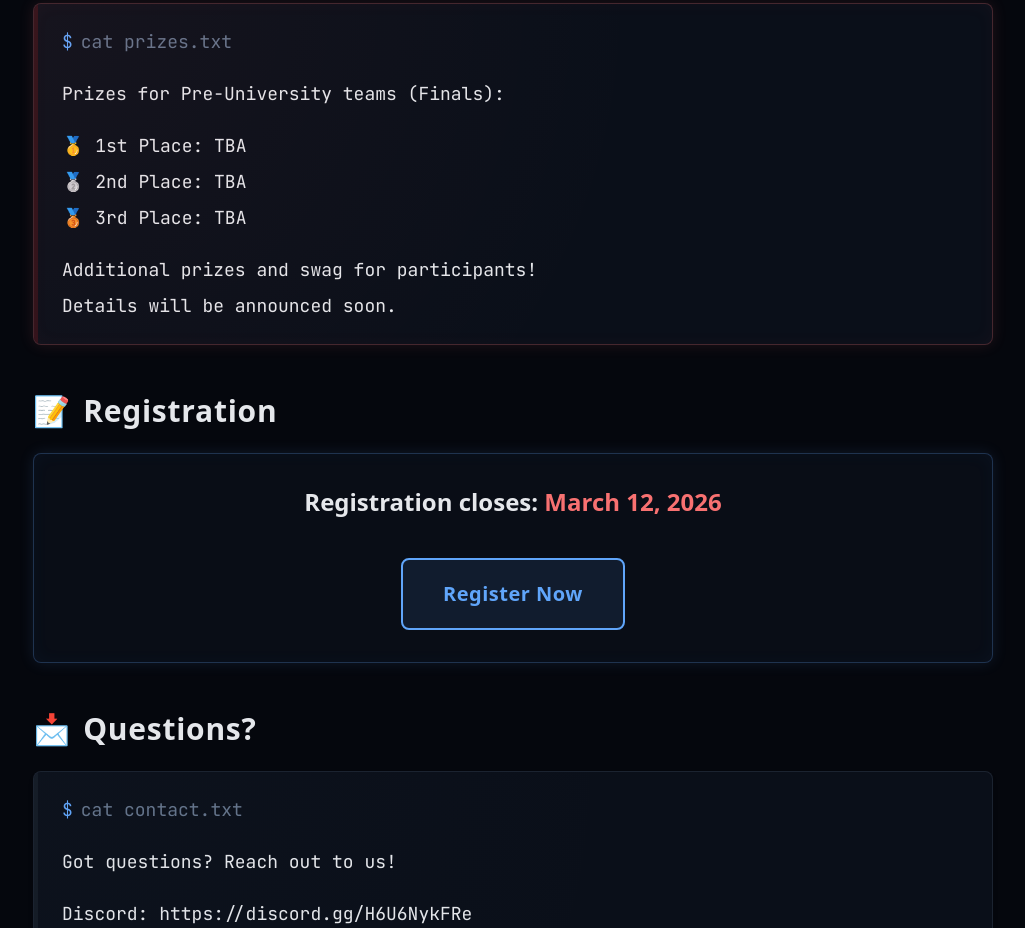
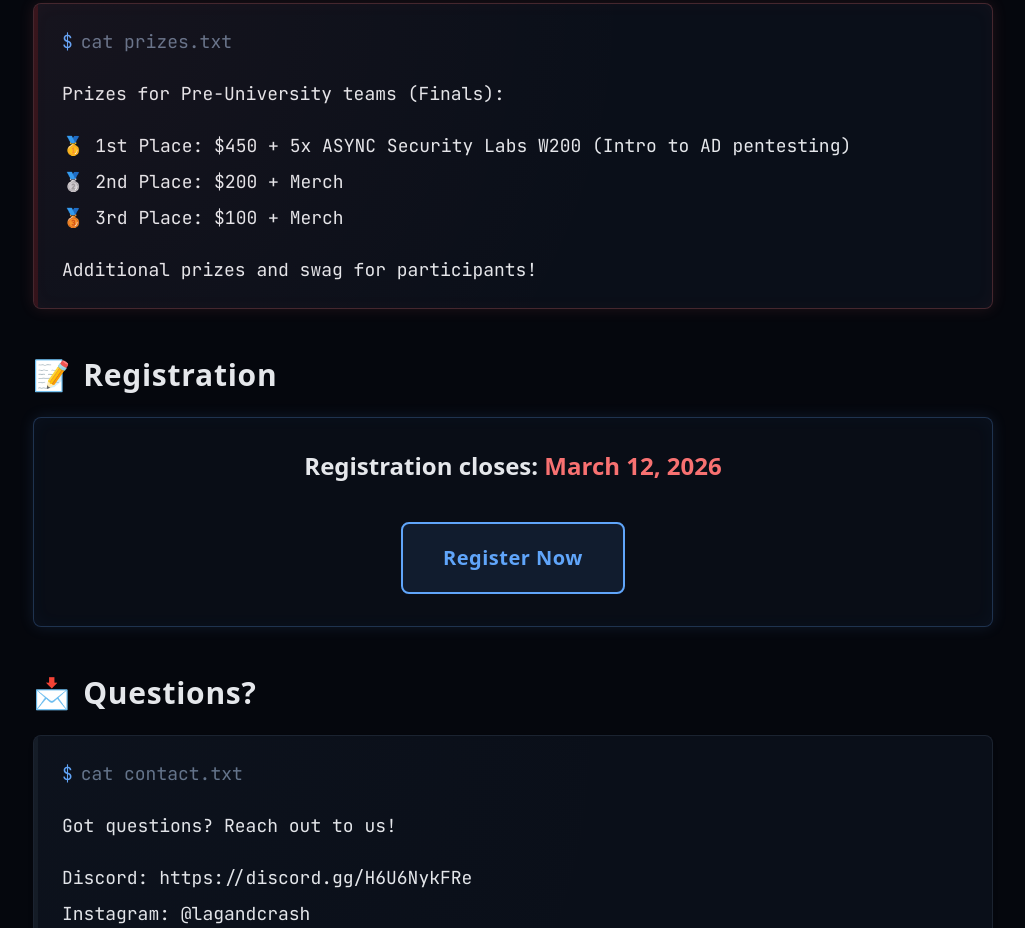
Before and after one commit to Lag-and-Crash/Lag-and-Crash.github.io, a React (Vite) app: page /details in a window 1280 px wide. Shown: the part 2060-2988 px from the top of the page, without its empty margins (127-1152 px from the left). Built offline with nearby package versions, Linux system fonts and the light colour scheme.

Commit message:
Fixed finals time and venue consistency issues

```diff
--- a/src/components/Timeline.tsx
+++ b/src/components/Timeline.tsx
@@ -31,8 +31,8 @@ const events: TimelineEvent[] = [
     },
     {
         label: 'Finals',
-        date: 'Mar 21, 2026',
-        description: 'King of the Hill at SIT. Pre-University teams battle for prizes in-person.',
+        date: 'Mar 20, 2026',
+        description: 'King of the Hill finals. Pre-University teams battle for prizes in-person.',
         icon: '👑',
         dotClass: 'border-cosmic-red-light bg-cosmic-red-deep/30',
         cardClass: 'border-cosmic-red-light/30 bg-cosmic-panel/50',
--- a/src/pages/details.tsx
+++ b/src/pages/details.tsx
@@ -59,12 +59,11 @@ function DetailsPage() {
         { type: 'empty' },
         { type: 'output', content: 'Prizes for Pre-University teams (Finals):' },
         { type: 'empty' },
-        { type: 'output', content: '🥇 1st Place: TBA' },
-        { type: 'output', content: '🥈 2nd Place: TBA' },
-        { type: 'output', content: '🥉 3rd Place: TBA' },
+        { type: 'output', content: '🥇 1st Place: $450 + 5x ASYNC Security Labs W200 (Intro to AD pentesting)' },
+        { type: 'output', content: '🥈 2nd Place: $200 + Merch' },
+        { type: 'output', content: '🥉 3rd Place: $100 + Merch' },
         { type: 'empty' },
         { type: 'output', content: 'Additional prizes and swag for participants!' },
-        { type: 'output', content: 'Details will be announced soon.' },
     ]);
 
     const questionsTerminalLines = createTerminalLines([
--- a/src/pages/index.tsx
+++ b/src/pages/index.tsx
@@ -63,7 +63,7 @@ export default function IndexPage() {
         <div className="w-full min-h-screen bg-cosmic-base">
             <Helmet>
                 <title>Lag and Crash 6.0</title>
-                <meta name="description" content="Singapore's inter-polytechnic cybersecurity CTF — qualifiers March 16–17, finals March 21, 2026." />
+                <meta name="description" content="Singapore's inter-polytechnic cybersecurity CTF — qualifiers March 16–17, finals March 20, 2026." />
                 <link rel="icon" type="image/x-icon" href="/logo.png" />
                 <link rel="preconnect" href="https://fonts.googleapis.com" />
                 <link rel="preconnect" href="https://fonts.gstatic.com" crossOrigin="anonymous" />
@@ -126,7 +126,7 @@ export default function IndexPage() {
                             {/* Sub-copy */}
                             <p className="hero-reveal-2 text-cosmic-text-secondary text-lg leading-relaxed max-w-lg">
                                 Singapore's premier inter-polytechnic cybersecurity competition.
-                                30-hour Jeopardy qualifiers online — King of the Hill finals at SIT.
+                                30-hour Jeopardy qualifiers online — King of the Hill finals.
                             </p>
 
                             {/* Date badges */}
@@ -141,7 +141,7 @@ export default function IndexPage() {
                                     className="font-mono text-sm px-4 py-2 rounded border border-cosmic-red-light/40 text-cosmic-red-light"
                                     style={{ background: 'rgba(248,113,113,0.06)' }}
                                 >
-                                    👑 Mar 21 · Finals @ SIT
+                                    👑 Mar 20 · Finals
                                 </span>
                             </div>
 
```
